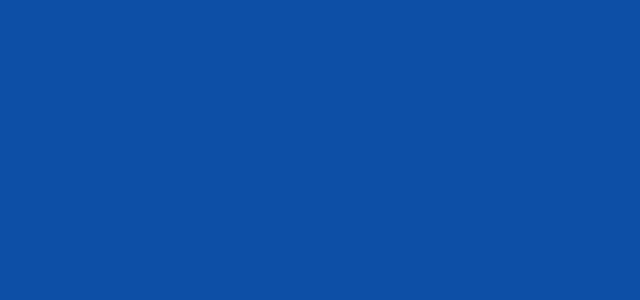
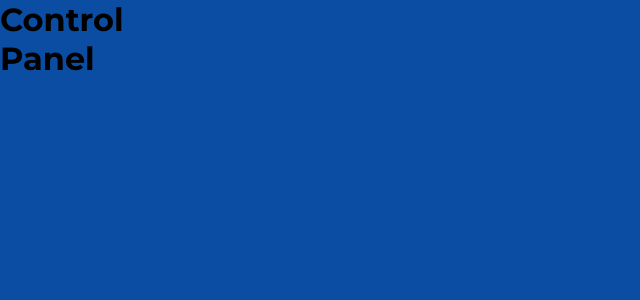
Before and after one commit to rts-cmk-wu06/smartlight-ui-TomBroager, a React (Create React App) app: page / in a window 1280 px wide. Shown: the top 300 px of the page, without its empty margins (0-640 px from the left). Built offline with nearby package versions, Linux system fonts and the light colour scheme.

Commit message:
add files

```diff
--- a/src/App.js
+++ b/src/App.js
@@ -1,6 +1,9 @@
+import Heading from "./Components/Heading";
+
 function App() {
   return (
     <div className="App">
+      <Heading />
     </div>
   );
 }
--- /dev/null
+++ b/src/Components/Heading.js
@@ -0,0 +1,7 @@
+const Heading = () => {
+   return (
+      <h1 className="text-3xl font-bold text-white">Control <br/> Panel</h1>
+    );
+}
+
+export default Heading;
```
